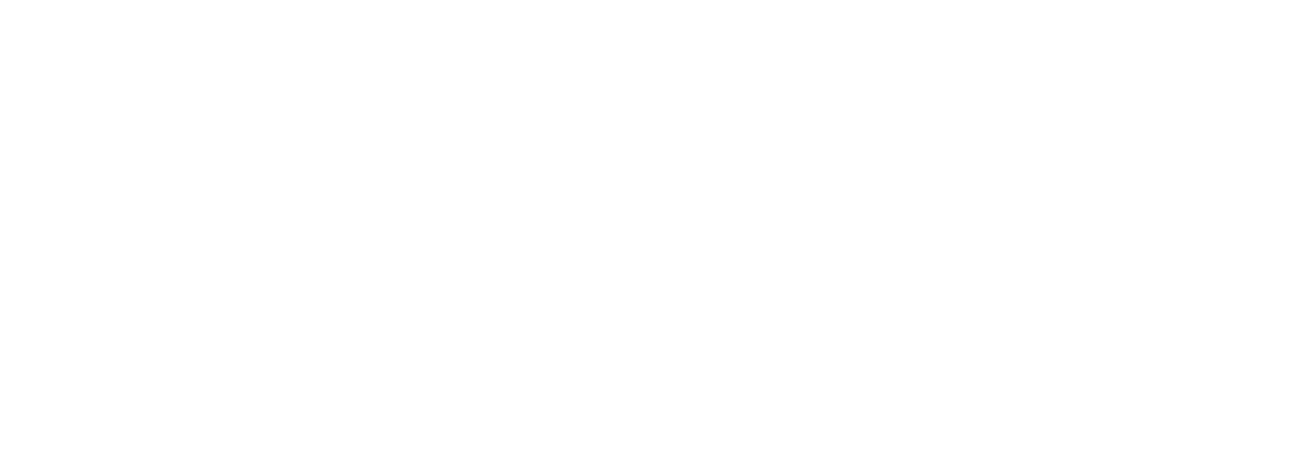
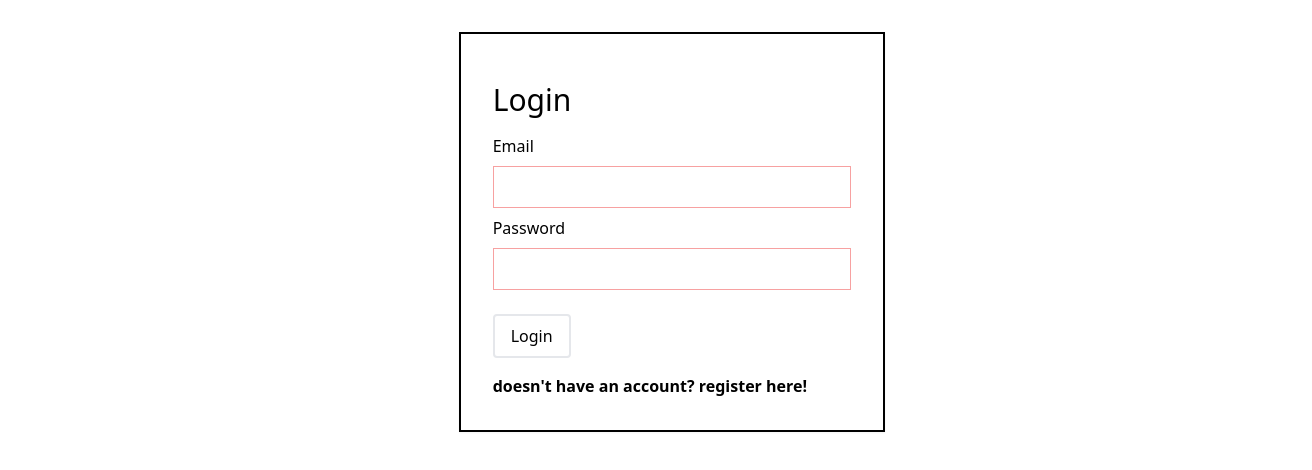
Before and after one commit to JCCode288/Somelogo, a React (Create React App) app in the folder admin/: page /auth in a window 1280 px wide. Shown: the top 470 px of the page, 1312 px wide, since content can reach past the window. Built offline with nearby package versions, Linux system fonts and the light colour scheme.

Commit message:
feat: add layout Auth page refactor: login and register page inside auth route

```diff
--- /dev/null
+++ b/admin/src/components/Auth.jsx
@@ -0,0 +1,8 @@
+import { Outlet } from "react-router-dom";
+export default function Auth() {
+  return (
+    <div className="container">
+      <Outlet />
+    </div>
+  );
+}
--- a/admin/src/components/NavBar.jsx
+++ b/admin/src/components/NavBar.jsx
@@ -37,17 +37,16 @@
         {logged ? (
           <button
             className="cursor-pointer mx-4 my-2 px-2 py-1 hover:bg-red-600 ease-in-out duration-150 text-lg hover:font-bold hover:text-white rounded hover:underline underline-offset-2 border-red-500 border-2"
-            onClick={localStorage.clear()}
+            onClick={() => localStorage.clear()}
           >
             logout
           </button>
         ) : (
-          <button
-            className="cursor-pointer mx-4 my-2 px-2 py-1 hover:bg-red-600 ease-in-out duration-150 text-lg hover:font-bold hover:text-white rounded hover:underline underline-offset-2 border-red-500 border-2"
-            onClick={() => setPage("login")}
-          >
-            login
-          </button>
+          <Link to="/auth">
+            <button className="cursor-pointer mx-4 my-2 px-2 py-1 hover:bg-red-600 ease-in-out duration-150 text-lg hover:font-bold hover:text-white rounded hover:underline underline-offset-2 border-red-500 border-2">
+              login
+            </button>
+          </Link>
         )}
       </div>
     </nav>
--- a/admin/src/routers/index.js
+++ b/admin/src/routers/index.js
@@ -1,10 +1,13 @@
-import { createBrowserRouter, Outlet, RouterProvider } from "react-router-dom";
+import { createBrowserRouter, Outlet } from "react-router-dom";
 import Login from "../views/Login.jsx";
 import Register from "../views/Register.jsx";
 import Categories from "../views/Categories.jsx";
 import NewProduct from "../views/NewProduct.jsx";
 import Dashboard from "../views/Dashboard.jsx";
 import Layout from "../components/Layout.jsx";
+import Auth from "../components/Auth.jsx";
+
+// Don't forget to add NavGuard to your router m8
 
 const router = createBrowserRouter([
   {
@@ -27,14 +30,10 @@
   },
   {
     path: "/auth",
-    element: (
-      <div className="container">
-        <Outlet />
-      </div>
-    ),
+    element: <Auth />,
     children: [
       {
-        path: "login",
+        path: "",
         element: <Login />,
       },
       {
--- a/admin/src/views/Login.jsx
+++ b/admin/src/views/Login.jsx
@@ -1,6 +1,7 @@
 import { useState } from "react";
 import { ToastContainer, toast } from "react-toastify";
 import "react-toastify/dist/ReactToastify.css";
+import { Link } from "react-router-dom";
 
 function Login({ setPage }) {
   const [loginForm, setloginForm] = useState({
@@ -85,6 +86,9 @@
           >
             Login
           </button>
+          <Link to="/auth/register" className="font-semibold">
+            <p>doesn't have an account? register here!</p>
+          </Link>
         </form>
       </div>
     </div>
```
